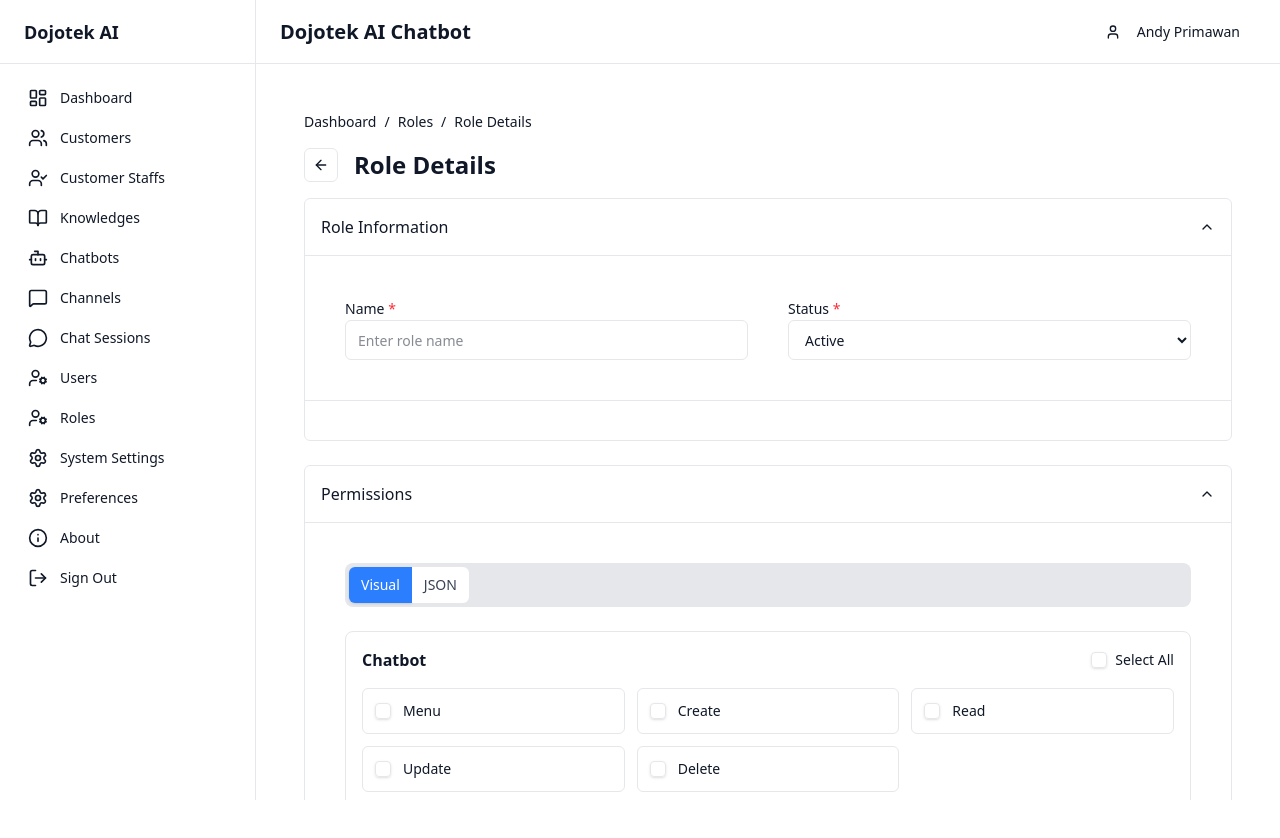
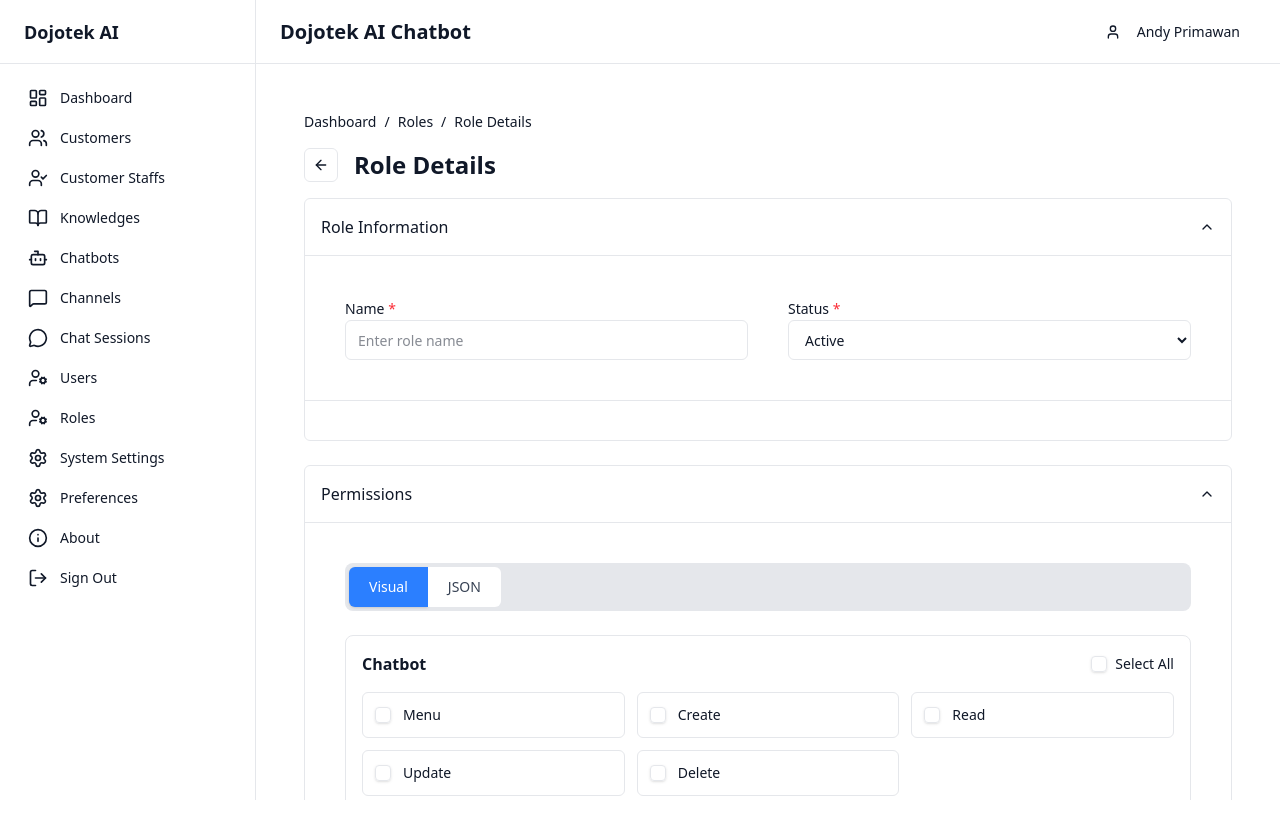
Before and after one commit to dojotek/dojotek-ai-chatbot-frontend, a Next.js app: page /admin/roles/new in a window 1280 px wide. Shown: the top 838 px of the page. Built offline with nearby package versions, Linux system fonts and the light colour scheme.

Commit message:
chore(tabs): bigger padding

```diff
--- a/src/components/ui/tabs.tsx
+++ b/src/components/ui/tabs.tsx
@@ -29,7 +29,7 @@
   <TabsPrimitive.Trigger
     ref={ref}
     className={cn(
-      "inline-flex items-center justify-center whitespace-nowrap rounded-sm px-3 py-1.5 text-sm font-medium ring-offset-background transition-all focus-visible:outline-none focus-visible:ring-2 focus-visible:ring-ring focus-visible:ring-offset-2 disabled:pointer-events-none disabled:opacity-50 data-[state=active]:bg-background data-[state=active]:text-foreground data-[state=active]:shadow-sm",
+      "inline-flex items-center justify-center whitespace-nowrap rounded-sm px-3 py-1.5 md:px-4 md:py-2 lg:px-5 lg:py-2.5 text-sm font-medium ring-offset-background transition-all focus-visible:outline-none focus-visible:ring-2 focus-visible:ring-ring focus-visible:ring-offset-2 disabled:pointer-events-none disabled:opacity-50 data-[state=active]:bg-background data-[state=active]:text-foreground data-[state=active]:shadow-sm",
       className
     )}
     {...props}
```
